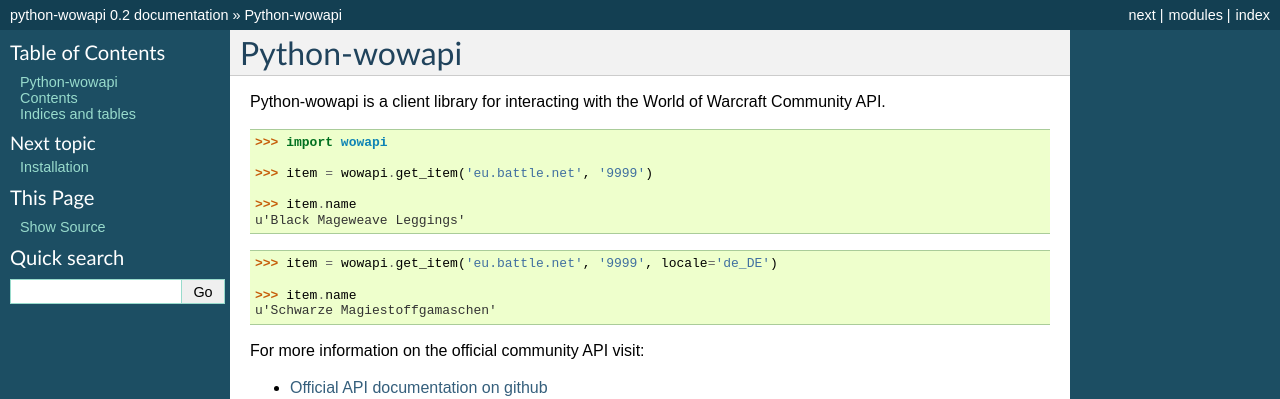
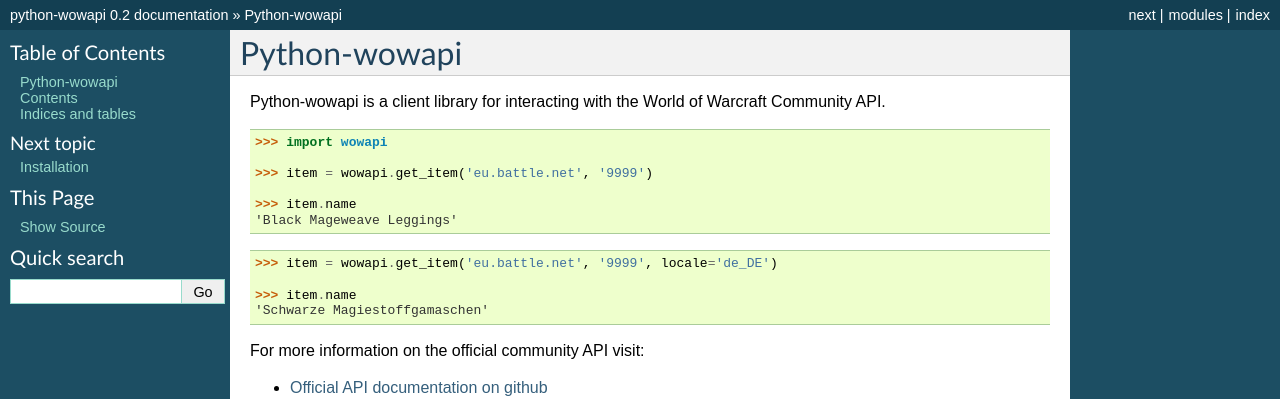
Before and after one commit to lockwooddev/python-wowapi, a Sphinx documentation site: the page built from docs/index.rst, in a window 1280 px wide. Shown: the top 399 px of the page. Built offline with Sphinx 7.4.7, drawn with Linux system fonts in a browser that asks for light colours.

```diff
--- a/docs/conf.py
+++ b/docs/conf.py
@@ -40,8 +40,8 @@ source_suffix = '.rst'
 master_doc = 'index'
 
 # General information about the project.
-project = u'python-wowapi'
-copyright = u'2013, Carlo Smouter'
+project ='python-wowapi'
+copyright ='2013, Carlo Smouter'
 
 # The version info for the project you're documenting, acts as replacement for
 # |version| and |release|, also used in various other places throughout the
@@ -186,8 +186,8 @@ latex_elements = {
 # Grouping the document tree into LaTeX files. List of tuples
 # (source start file, target name, title, author, documentclass [howto/manual]).
 latex_documents = [
-  ('index', 'python-wowapi.tex', u'python-wowapi Documentation',
-   u'Carlo Smouter', 'manual'),
+  ('index', 'python-wowapi.tex','python-wowapi Documentation',
+  'Carlo Smouter', 'manual'),
 ]
 
 # The name of an image file (relative to this directory) to place at the top of
@@ -216,7 +216,7 @@ latex_documents = [
 # One entry per manual page. List of tuples
 # (source start file, name, description, authors, manual section).
 man_pages = [
-    ('index', 'python-wowapi', u'python-wowapi Documentation',
+    ('index', 'python-wowapi','python-wowapi Documentation',
      [u'Carlo Smouter'], 1)
 ]
 
@@ -230,8 +230,8 @@ man_pages = [
 # (source start file, target name, title, author,
 #  dir menu entry, description, category)
 texinfo_documents = [
-  ('index', 'python-wowapi', u'python-wowapi Documentation',
-   u'Carlo Smouter', 'python-wowapi', 'One line description of project.',
+  ('index', 'python-wowapi','python-wowapi Documentation',
+  'Carlo Smouter', 'python-wowapi', 'One line description of project.',
    'Miscellaneous'),
 ]
 
--- a/docs/index.rst
+++ b/docs/index.rst
@@ -11,14 +11,14 @@ Community API.
     >>> item = wowapi.get_item('eu.battle.net', '9999')
 
     >>> item.name
-    u'Black Mageweave Leggings'
+    'Black Mageweave Leggings'
 
 ::
 
     >>> item = wowapi.get_item('eu.battle.net', '9999', locale='de_DE')
 
     >>> item.name
-    u'Schwarze Magiestoffgamaschen'
+    'Schwarze Magiestoffgamaschen'
 
 For more information on the official community API visit:
 
```
Also changed, not shown: 3 other files.
